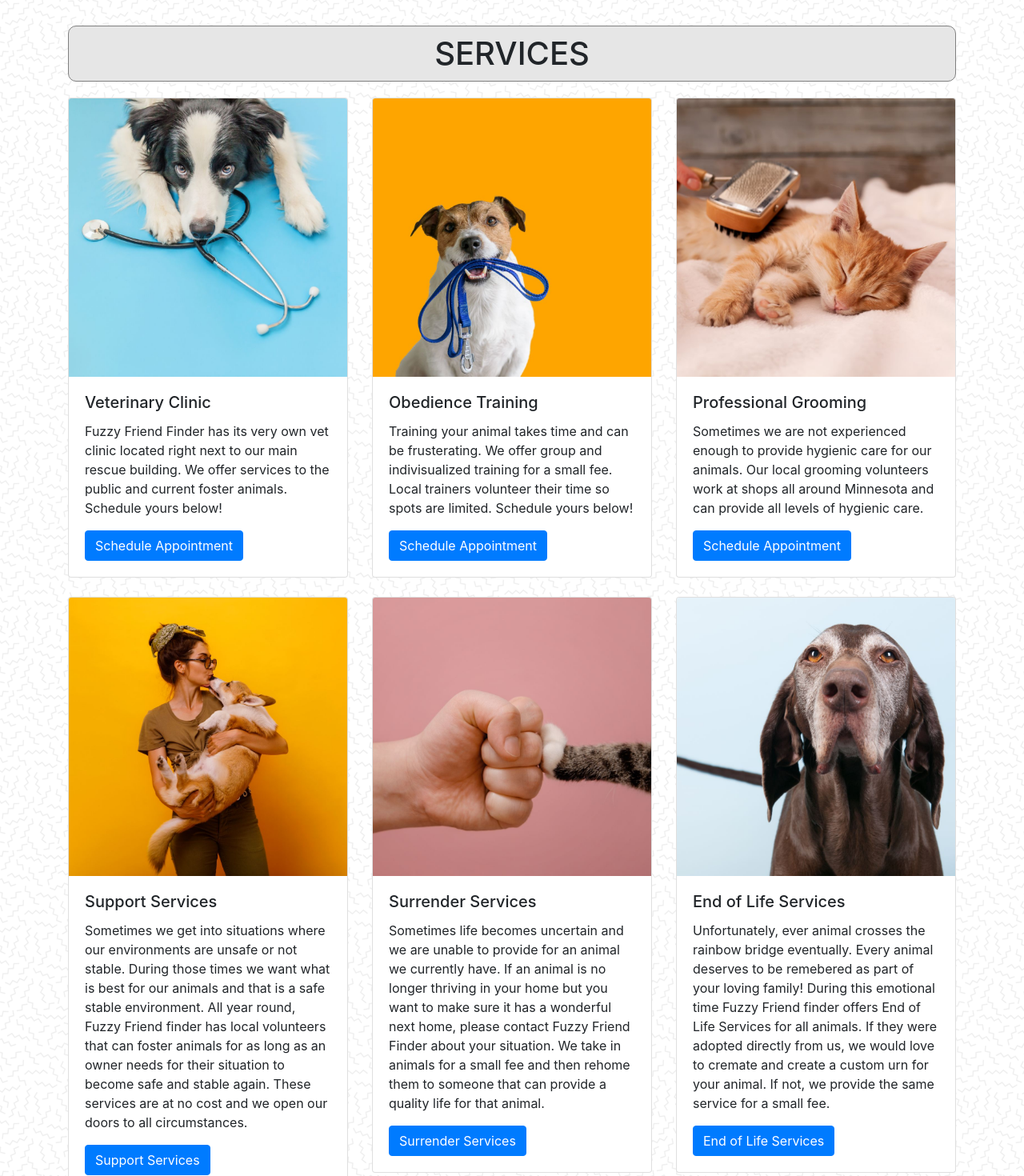
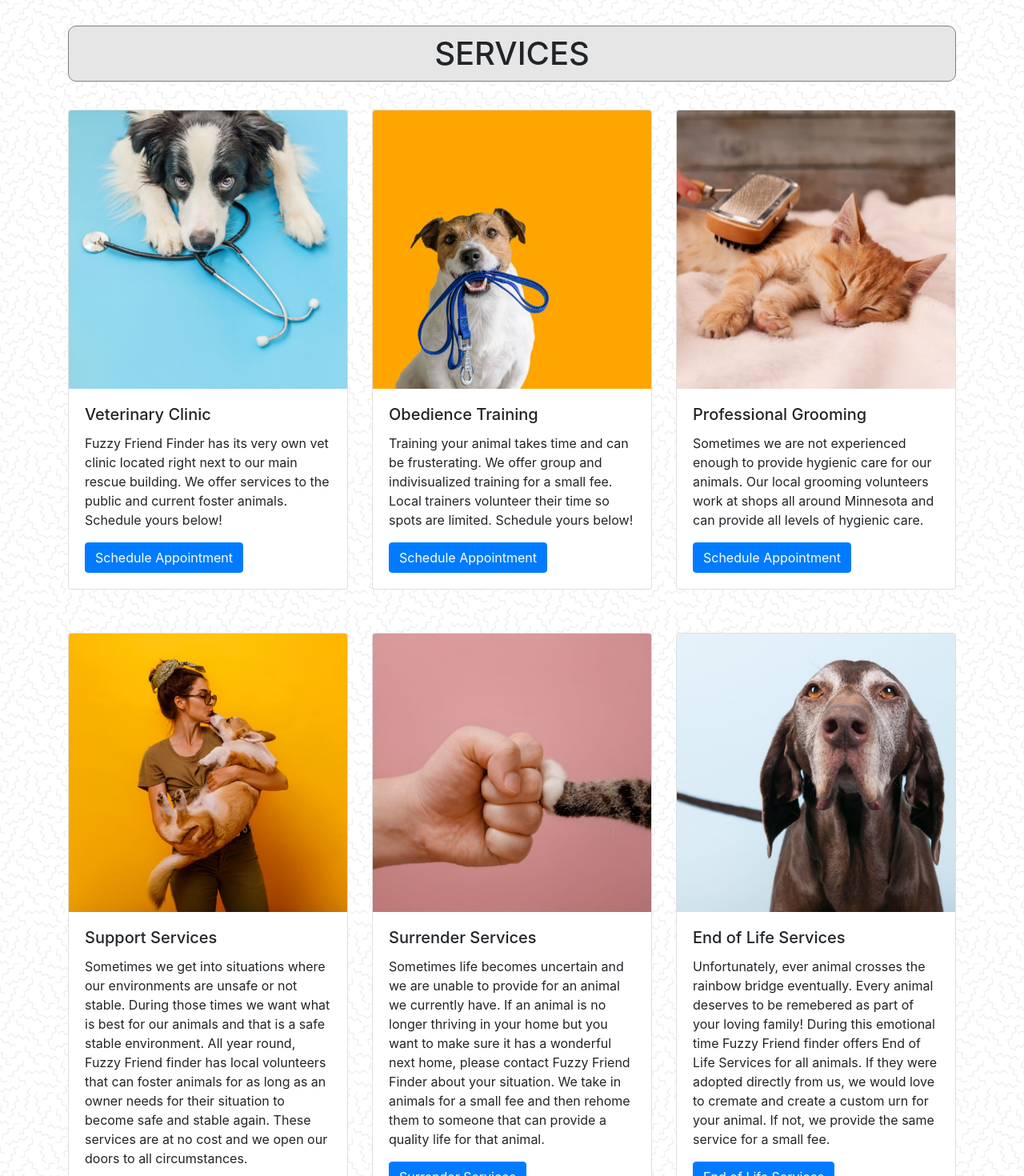
Before and after one commit to hayesjt/fuzzy_friend_finder, a React (Create React App) app in the folder client/: page / in a window 1280 px wide. Shown: the part 2360-3830 px from the top of the page at 80% size. Built offline with nearby package versions, Linux system fonts and the light colour scheme; no server answers.

Commit message:
fixed home services mobile function

```diff
--- a/client/src/components/home/home_components/Services.js
+++ b/client/src/components/home/home_components/Services.js
@@ -1,6 +1,6 @@
 import React from 'react';
 import './home.css';
-import { Card, Button, Row, Col } from 'react-bootstrap';
+import { CardDeck, Card, Button } from 'react-bootstrap';
 import Service1 from './imgs/pic_service1.jpeg';
 import Service2 from './imgs/pic_service2.jpeg';
 import Service3 from './imgs/pic_service3.jpeg';
@@ -15,8 +15,7 @@ export const Service = () => (
 
         <h1 class="section_title">SERVICES</h1>
 
-        <Row>
-            <Col>
+        <CardDeck>
                 <Card>
                     <Card.Img variant="top" src={Service1} />
                     <Card.Body>
@@ -27,8 +26,6 @@ export const Service = () => (
                         <Button variant="primary">Schedule Appointment</Button>
                     </Card.Body>
                 </Card>
-            </Col>
-            <Col>
                 <Card>
                     <Card.Img variant="top" src={Service2} />
                     <Card.Body>
@@ -39,8 +36,6 @@ export const Service = () => (
                         <Button variant="primary">Schedule Appointment</Button>
                     </Card.Body>
                 </Card>
-            </Col>
-            <Col>
                 <Card>
                     <Card.Img variant="top" src={Service3} />
                     <Card.Body>
@@ -52,15 +47,14 @@ export const Service = () => (
                         <Button variant="primary">Schedule Appointment</Button>
                     </Card.Body>
                 </Card>
-            </Col>
-        </Row>
+                </CardDeck>
+
 
 <br></br>
 
         {/* SECOND ROW */}
 
-        <Row>
-            <Col>
+       <CardDeck>
                 <Card>
                     <Card.Img variant="top" src={Support1} />
                     <Card.Body>
@@ -70,8 +64,7 @@ export const Service = () => (
                         <Button variant="primary">Support Services</Button>
                     </Card.Body>
                 </Card>
-            </Col>
-            <Col>
+
                 <Card>
                     <Card.Img variant="top" src={Support2} />
                     <Card.Body>
@@ -83,8 +76,7 @@ export const Service = () => (
                         <Button variant="primary">Surrender Services</Button>
                     </Card.Body>
                 </Card>
-            </Col>
-            <Col>
+
                 <Card>
                     <Card.Img variant="top" src={Support3} />
                     <Card.Body>
@@ -94,8 +86,7 @@ export const Service = () => (
                         <Button variant="primary">End of Life Services</Button>
                     </Card.Body>
                 </Card>
-            </Col>
-        </Row>
+                </CardDeck>
 
     </React.Fragment>
 
```
